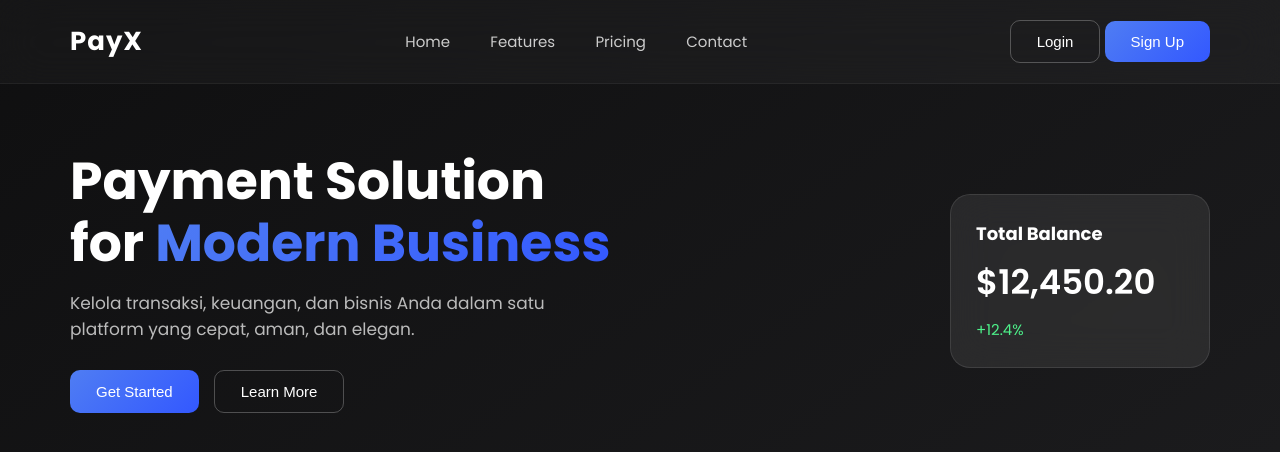
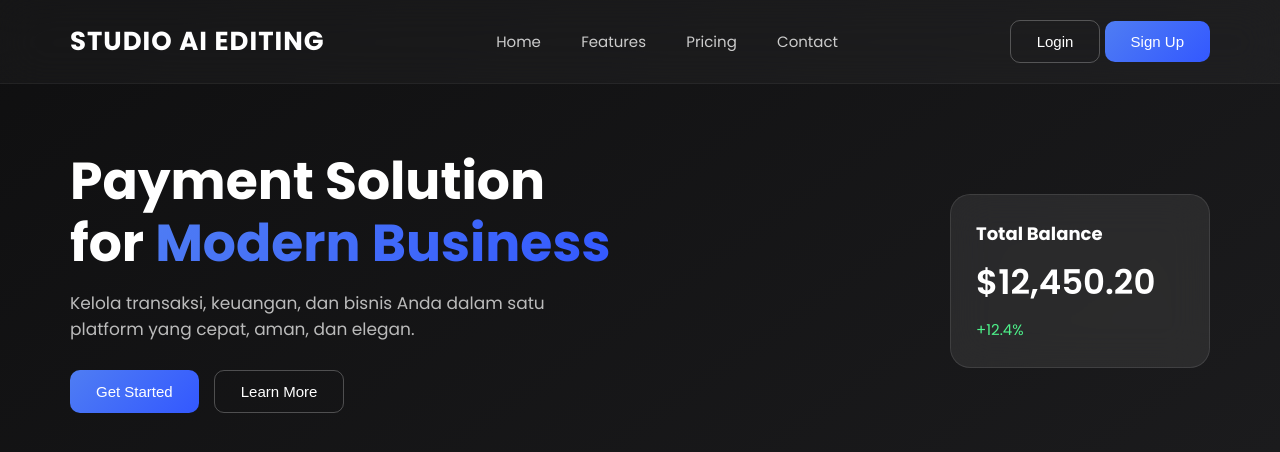
Before and after one commit to RegalGinting/AI-dashboard, a plain HTML site: page index.html in a window 1280 px wide. Drawn offline with Linux system fonts and the light colour scheme.

Commit message:
Update index.html

```diff
--- a/index.html
+++ b/index.html
@@ -14,7 +14,7 @@
 <body>
 
     <header class="navbar">
-        <div class="logo">PayX</div>
+        <div class="logo">STUDIO AI EDITING</div>
         <nav>
             <a href="#">Home</a>
             <a href="#">Features</a>
```
